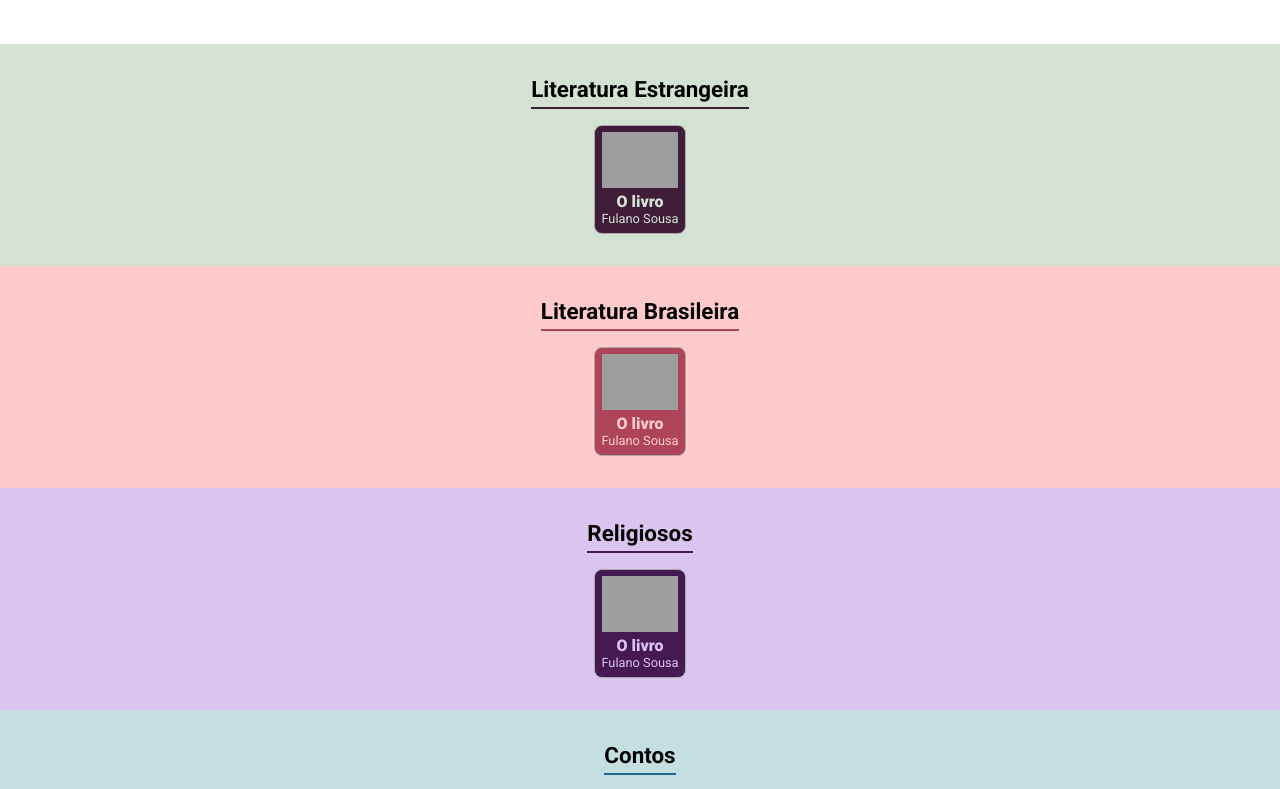
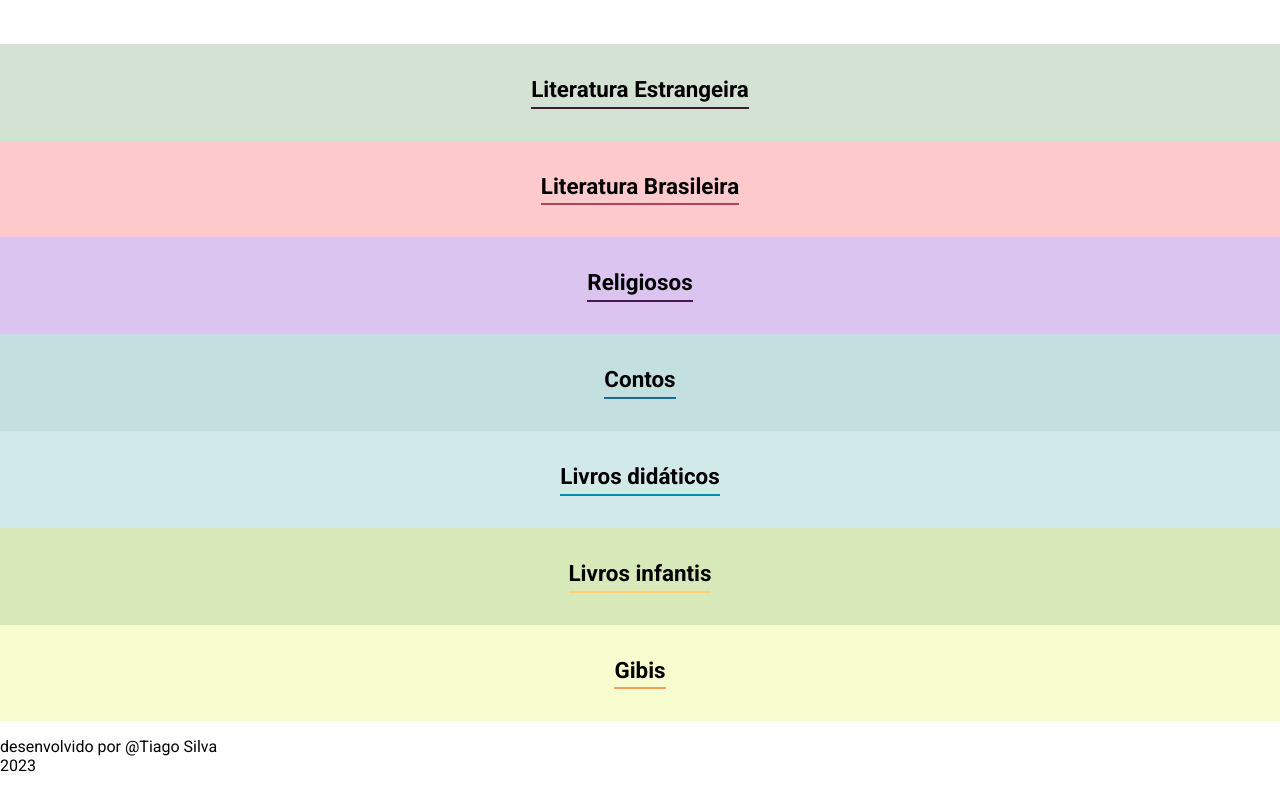
Before and after one commit to tiagobsb84/projeto_organizando_livros, a React (Create React App) app: page / in a window 1280 px wide. Shown: the part 1040-1829 px from the top of the page. Built offline with nearby package versions, Linux system fonts and the light colour scheme; grey boxes are pictures that could not be loaded; the HTML template or start-up script is replaced by a standard one.

Commit message:
Desestruturado o mapeamento do livro

```diff
--- a/public/index.html
+++ b/public/index.html
@@ -10,7 +10,7 @@
       content="Web site created using create-react-app"
     />
 
-    <title>React App</title>
+    <title>Organizando seus Livros</title>
     <link href="https://fonts.googleapis.com/css2?family=Roboto:wght@400;700;900&display=swap" rel="stylesheet">
   </head>
   <body>
--- a/src/App.js
+++ b/src/App.js
@@ -56,9 +56,15 @@ function App() {
     <div className="App">
       <>
         <Banner />
-        <Formulario livroCadastrado={livro => novoLivroCadastrado(livro)} />
+        <Formulario cards={cards.map(card => card.nome)} livroCadastrado={livro => novoLivroCadastrado(livro)} />
         <h2 className="title-cards">Organizando meus livros:</h2>
-        {cards.map(card => <Cards key={card.nome} nome={card.nome} corPrimary={card.corPrimary} corSecondary={card.corSecondary} />)}
+        {cards.map(card => <Cards
+          key={card.nome}
+          nome={card.nome}
+          corPrimary={card.corPrimary}
+          corSecondary={card.corSecondary}
+          livros={livros}
+        />)}
         <Rodape />
       </>
 
--- a/src/components/Banner/index.js
+++ b/src/components/Banner/index.js
@@ -5,13 +5,6 @@ import ImagemBanner from '../../assets/banner-principal-1.png';
 const Banner = () => {
     return(
         <div className="bannerPrincipal">
-            <div>
-                <ul className='list_books'>
-                    <li className='item-List'>Home</li>
-                    <li className='item-List'>Formulário</li>
-                    <li className='item-List'>Lista de livros</li>
-                </ul>
-            </div>
             <img src={ImagemBanner} alt='Imagem do Banner principal' />
         </div>
     )
--- a/src/components/CardLivro/CardLivro.css
+++ b/src/components/CardLivro/CardLivro.css
@@ -20,7 +20,7 @@
 }
 
 .box-image {
-    width: 4.7rem;
+    width: 7rem;
 }
 
 .image-card {
--- a/src/components/CardLivro/index.js
+++ b/src/components/CardLivro/index.js
@@ -1,14 +1,14 @@
 import "./CardLivro.css";
 
-const CardLivro = (props) => {
+const CardLivro = ({nome, autor, imagem, corPrimary, corSecondary}) => {
     return(
         <div className="box-cards">
-            <div className="box-card" style={{ backgroundColor: props.corSecondary }}>
+            <div className="box-card" style={{ backgroundColor: corSecondary }}>
                 <div className="box-image">
-                    <img className="image-card" src="https://github.com/tiagobsb84.png" alt="livro" />
+                    <img className="image-card" src={imagem} alt={nome} />
                 </div>
-                <h4 className="title-book" style={{ color: props.corPrimary }}>O livro</h4>
-                <p className="author" style={{ color: props.corPrimary }}>Fulano Sousa</p>
+                <h4 className="title-book" style={{ color: corPrimary }}>{nome}</h4>
+                <p className="author" style={{ color: corPrimary }}>{autor}</p>
             </div>
         </div>
     )
--- a/src/components/Cards/index.js
+++ b/src/components/Cards/index.js
@@ -5,7 +5,11 @@ const Cards = (props) => {
     return (
         <section className="section-cards" style={{ backgroundColor: props.corPrimary}}>
             <h3 className="title-category" style={{ borderColor: props.corSecondary}}>{props.nome}</h3>
-            <CardLivro corPrimary={props.corPrimary} corSecondary={props.corSecondary} />
+            {props.livros.map(livro => <CardLivro
+                key={livro.nome}
+                nome={livro.nome}
+                autor={livro.autor}
+                imagem={livro.imagem} />)}
         </section>
     )
 }
--- a/src/components/Formulario/index.js
+++ b/src/components/Formulario/index.js
@@ -9,16 +9,6 @@ const Formulario = (props) => {
     const [autor, setAutor] = useState('');
     const [imagem, setImagem] = useState('');
     const [categoria, setCategoria] = useState('');
-
-    const categorias = [
-        'Literatura Estrangeira',
-        'Literatura Brasileira',
-        'Religiosos',
-        'Contos',
-        'Livros didáticos',
-        'Livros infantis',
-        'Gibis'
-    ];
 
     const salvarCard = (event) => {
         event.preventDefault();
@@ -57,7 +47,7 @@ const Formulario = (props) => {
                 />
                 <ListaCategoria
                     label="Escolha categoria"
-                    itens={categorias}
+                    itens={props.cards}
                     valor={categoria}
                     alterandoValor={valor => setCategoria(valor)}
                 />
```
